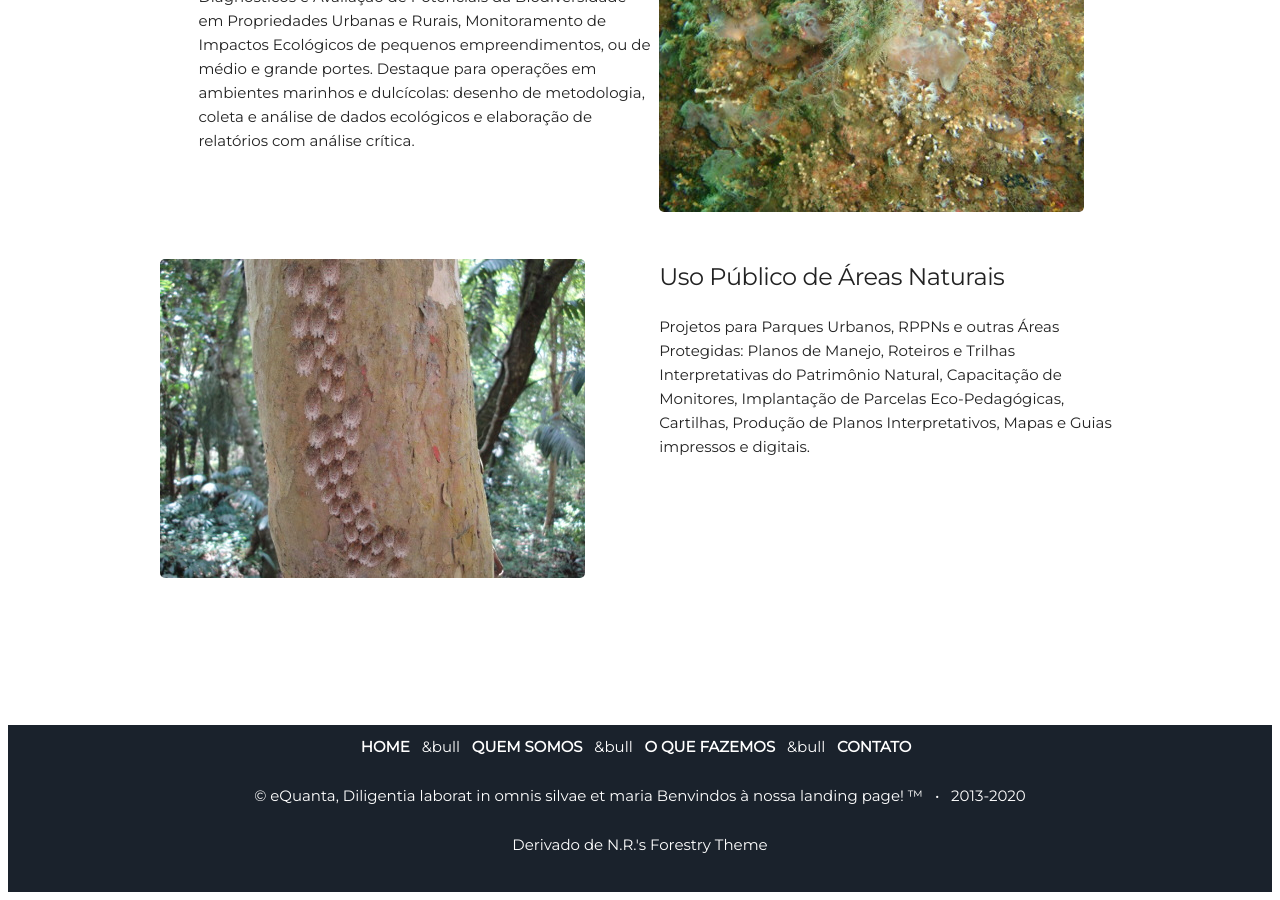
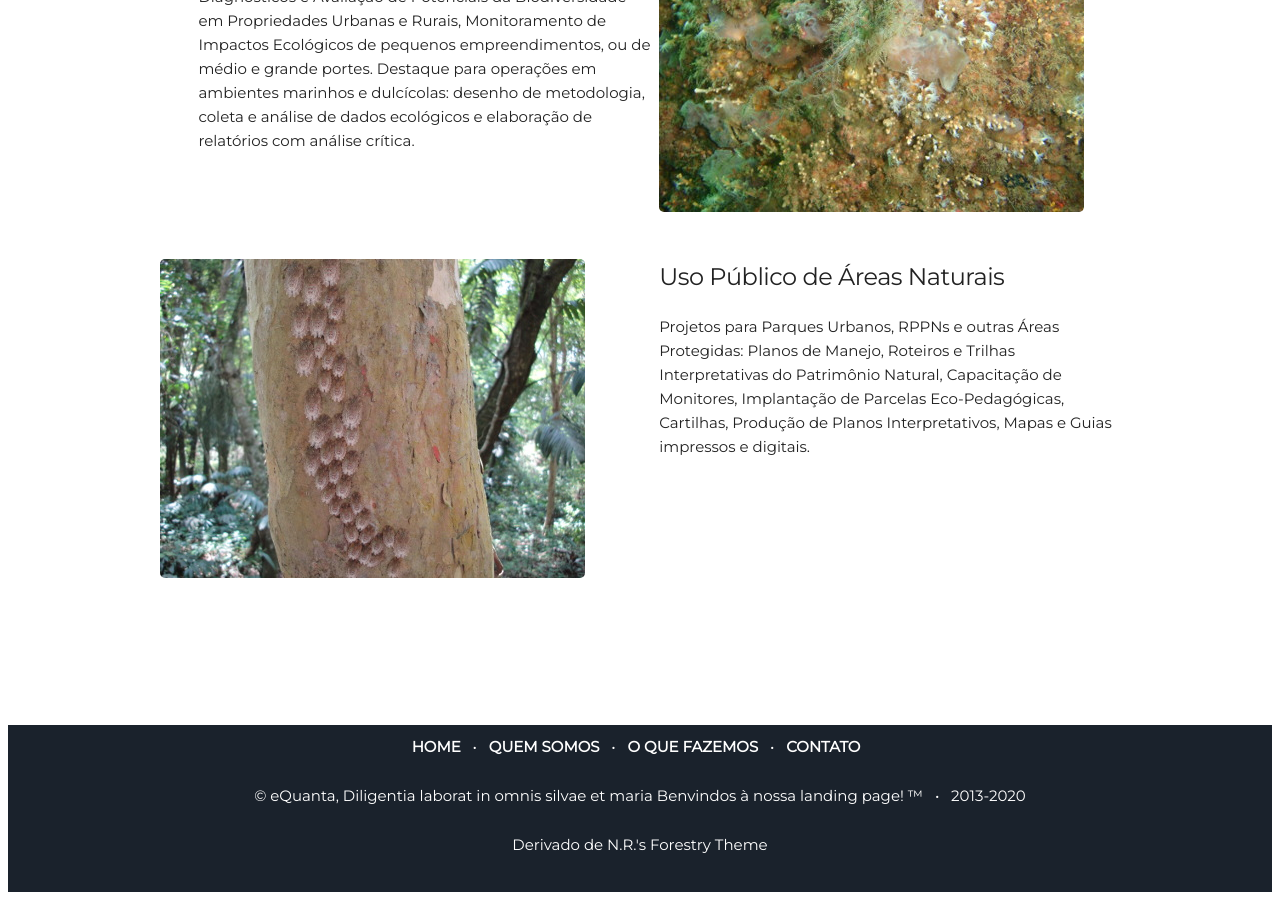
Before and after one commit to leroy1977/eQ1, a Jekyll site: the page built from index.html, in a window 1280 px wide and 900 px high, scrolled down 2467 px. Built offline with Jekyll 4.4.1, drawn with Linux system fonts in a browser that asks for light colours.

Commit message:
Update footer.html

```diff
--- a/_includes/footer.html
+++ b/_includes/footer.html
@@ -2,15 +2,15 @@
                 <p> <tbody><tr>
                 <td align="center"><a href="#"><font color="#ffffff"><b>HOME</b></font></a></td>
                 &nbsp;
-                <td align="center"><a href=""><font color="#ffffff">&bull</font></a></td>
+                &bull;
                 &nbsp;
                 <td align="center"><a href="#about"><font color="#ffffff"><b>QUEM SOMOS</b></font></a></td>
                 &nbsp;
-                <td align="center"><a href=""><font color="#ffffff">&bull</font></a></td>
+                &bull;
                 &nbsp;
                 <td align="center"><a href="#projects"><font color="#ffffff"><b>O QUE FAZEMOS</b></font></a></td>
                 &nbsp;
-                <td align="center"><a href=""><font color="#ffffff">&bull</font></a></td>
+                &bull;
                 &nbsp;
                 <td align="center"><a href="mailto:{{site.email}}"><font color="#ffffff"><b>CONTATO</b></font></a></td>
                 &nbsp;
```
